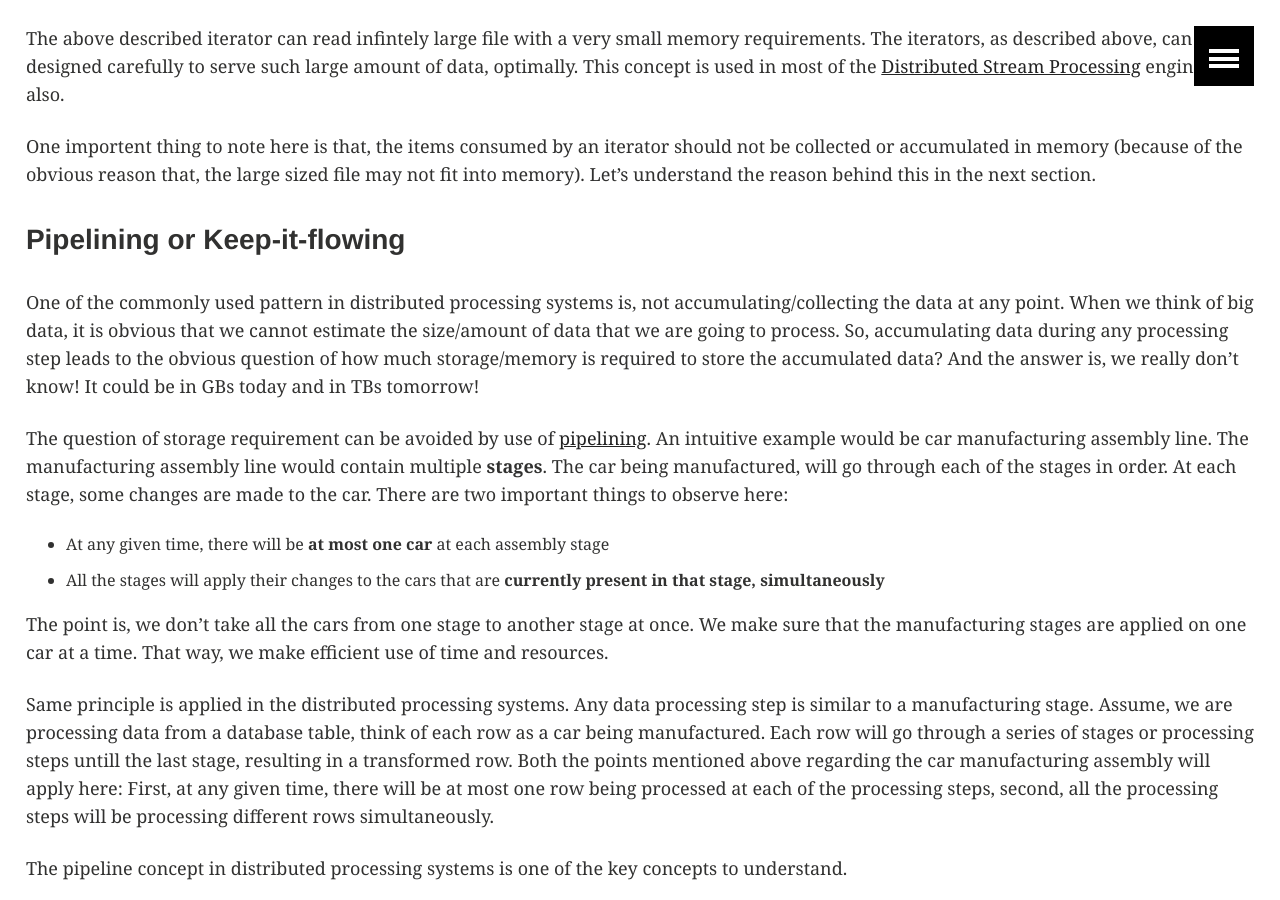
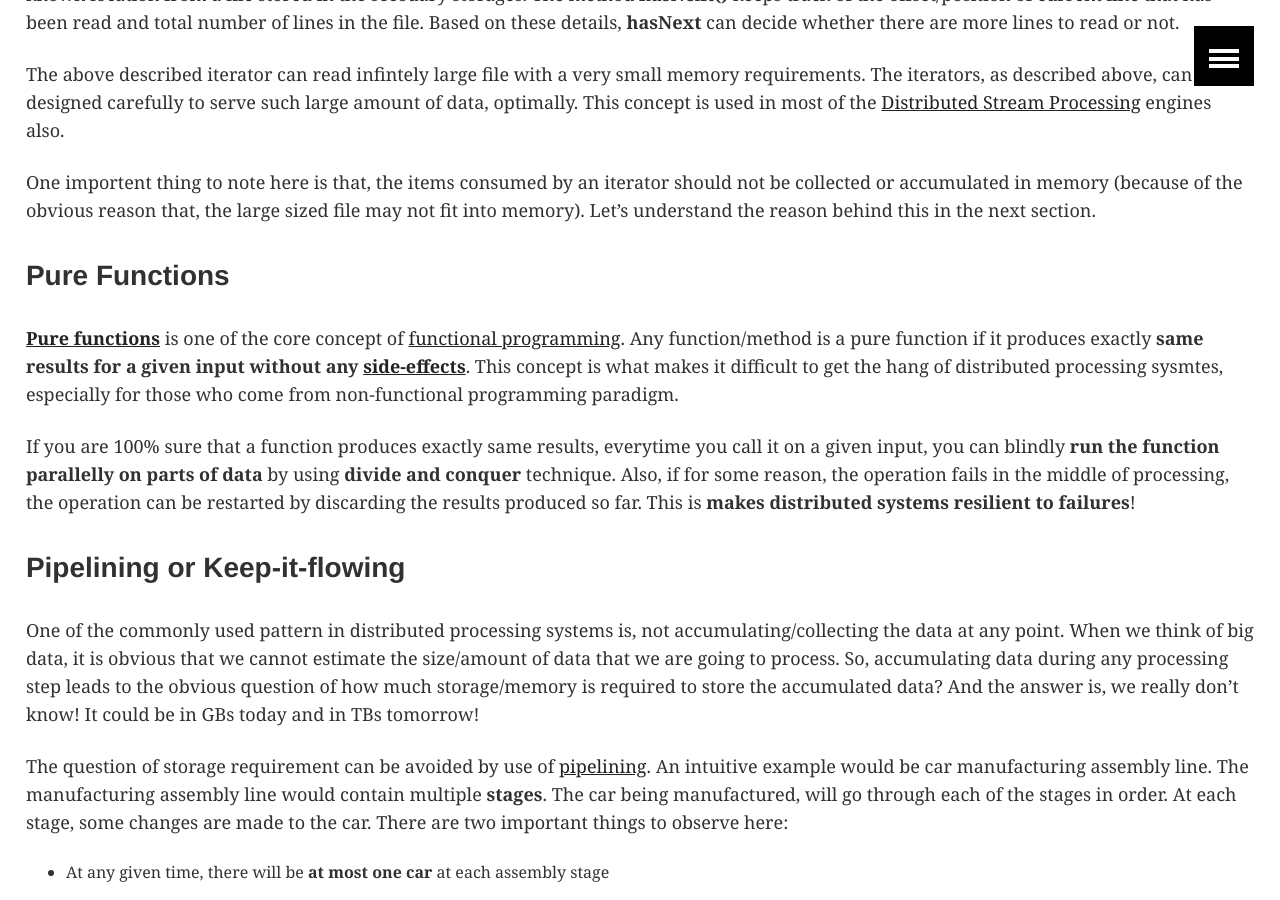
Before and after one commit to DarshanAdiga/DarshanAdiga.github.io, a Jekyll site: the page built from _posts/apache-spark/2018-05-01-distributed-processing-patterns.md, in a window 1280 px wide and 900 px high, scrolled down 4191 px. Built offline with Jekyll 4.4.1, drawn with Linux system fonts in a browser that asks for light colours; our own code applies the rules of GitHub Pages for plain Markdown files.

Commit message:
Spark WIP

```diff
--- a/_posts/apache-spark/2018-05-01-distributed-processing-patterns.md
+++ b/_posts/apache-spark/2018-05-01-distributed-processing-patterns.md
@@ -59,6 +59,7 @@ Processing a huge amount of data will involve many challanges related to speed,
 * Immutability
 * Lazy evaluation
 * Iterator pattern
+* Pure Functions
 * Pipelining or Keep-it-flowing
 * Divide and conquer
 * Associative operations
@@ -109,6 +110,12 @@ Think of a custom iterator (not backed by any finite collection) that reads one
 The above described iterator can read infintely large file with a very small memory requirements. The iterators, as described above, can be designed carefully to serve such large amount of data, optimally. This concept is used in most of the [Distributed Stream Processing](https://www.cakesolutions.net/teamblogs/introduction-into-distributed-real-time-stream-processing) engines also.
 
 One importent thing to note here is that, the items consumed by an iterator should not be collected or accumulated in memory (because of the obvious reason that, the large sized file may not fit into memory). Let's understand the reason behind this in the next section.
+
+### Pure Functions
+
+[**Pure functions**](https://www.sitepoint.com/functional-programming-pure-functions/) is one of the core concept of [functional programming](https://en.wikipedia.org/wiki/Functional_programming). Any function/method is a pure function if it produces exactly **same results for a given input** **without any [side-effects](https://dzone.com/articles/side-effects-1)**. This concept is what makes it difficult to get the hang of distributed processing sysmtes, especially for those who come from non-functional programming paradigm.
+
+If you are 100% sure that a function produces exactly same results, everytime you call it on a given input, you can blindly **run the function parallelly on parts of data** by using **divide and conquer** technique. Also, if for some reason, the operation fails in the middle of processing, the operation can be restarted by discarding the results produced so far. This is **makes distributed systems resilient to failures**!
 
 ### Pipelining or Keep-it-flowing
 
```
Also changed, not shown: _posts/apache-spark/wip-2018-05-20-apache-spark-intuitions.md (+10 -6 lines).
